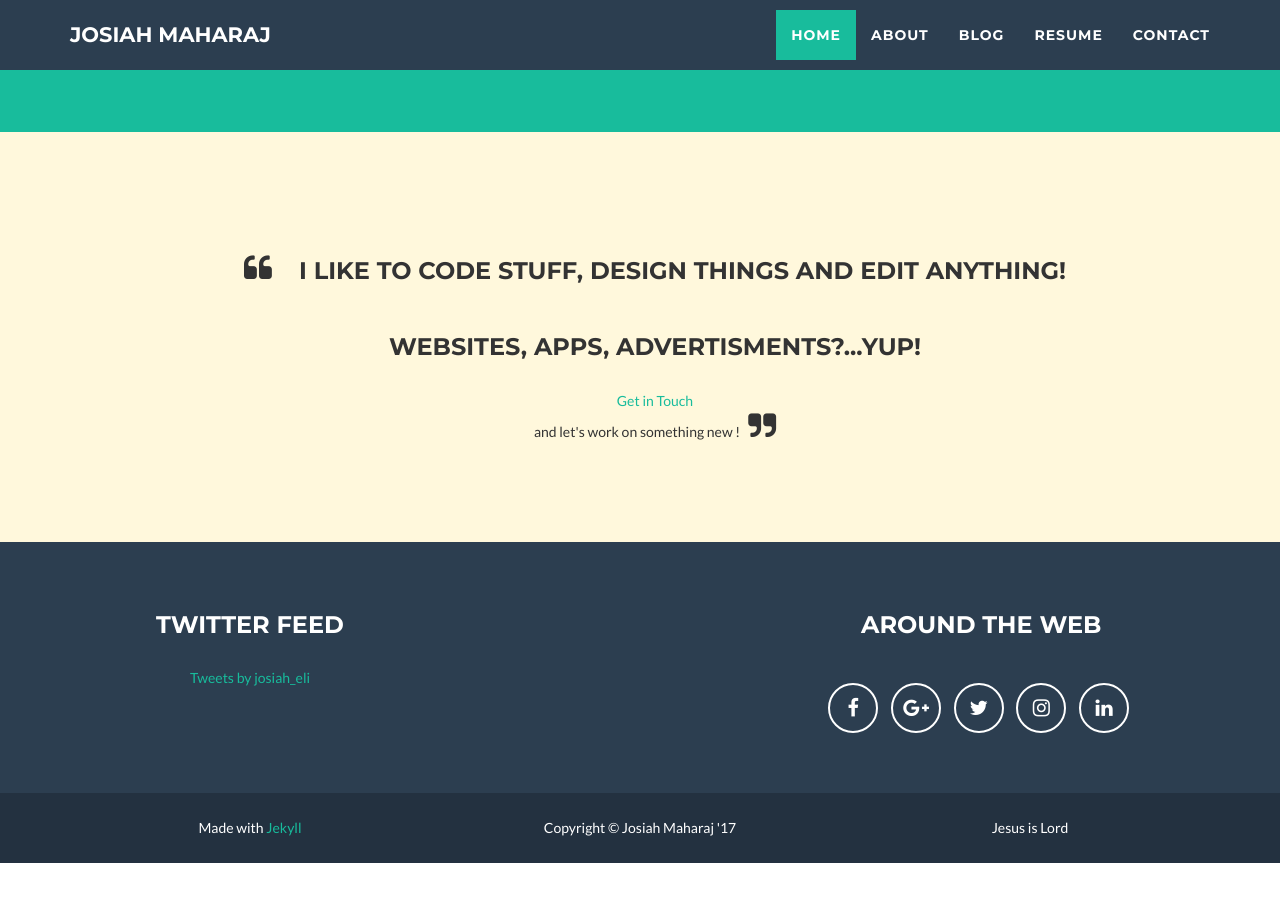
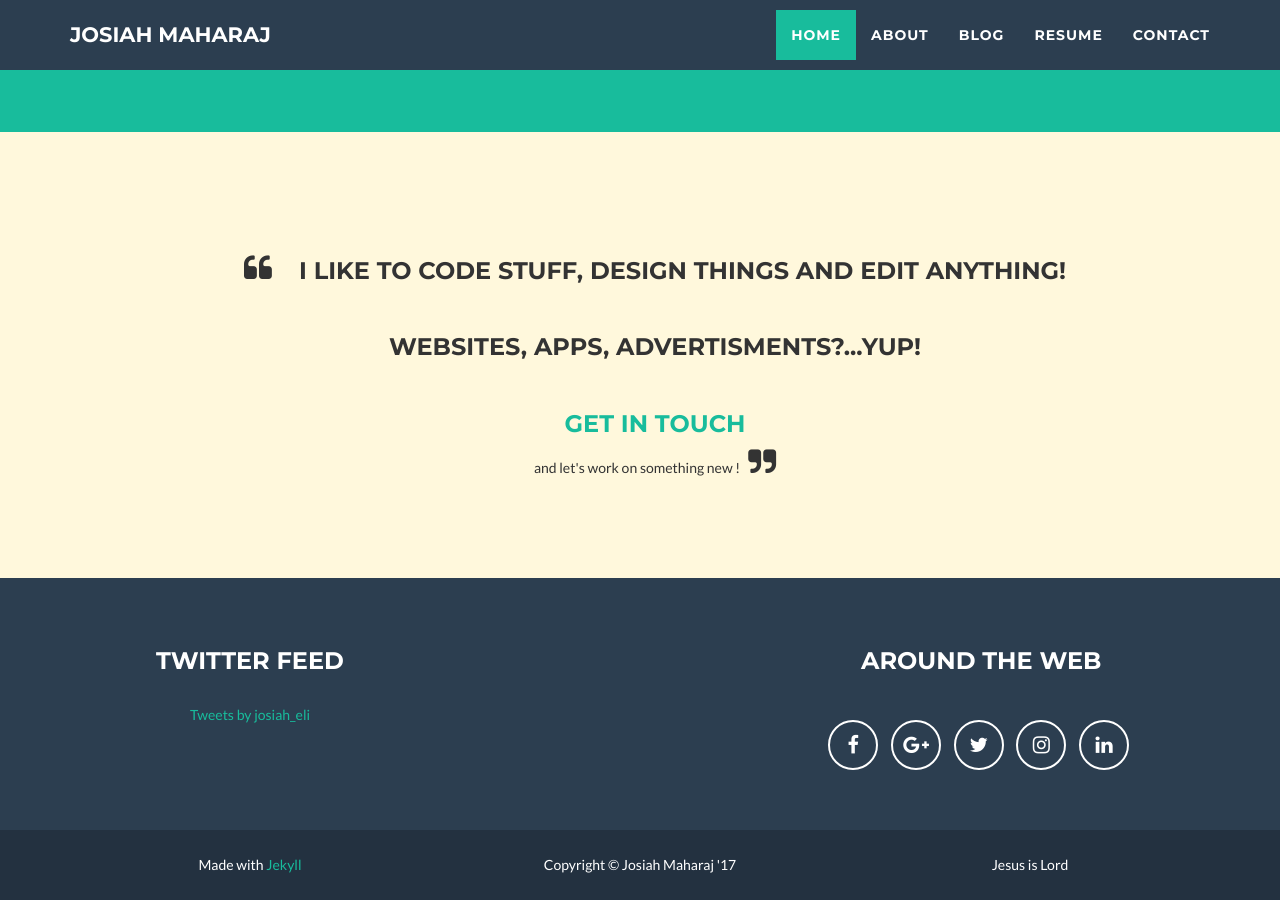
Before and after one commit to josiahmaharaj/josiahmaharaj.github.io, a Jekyll site: the page built from index.html, in a window 1280 px wide and 900 px high, scrolled down 673 px. Built offline with Jekyll 4.4.1, drawn with Linux system fonts in a browser that asks for light colours; nearby versions of some CDN libraries; comment, search, counter and statistics services are not loaded; before the commit the page ends 1536 px from its top, so only the background shows below that.

Commit message:
get again

```diff
--- a/index.html
+++ b/index.html
@@ -36,7 +36,7 @@
                     <div class="col-lg-12">
                     <h3 class="name"><i id="element-to-animate" class="name fa fa2 fa-quote-left animated"></i>&nbsp;&nbsp;&nbsp;&nbsp;I like to Code Stuff, Design Things and Edit anything!</h3><br>
                     <h3 class="name">Websites, Apps, Advertisments?...yup!</h3><br>
-                    <a href="{{ "/contact.html" | prepend: site.baseurl }}">Get in Touch</a></div> and let's work on something new !&nbsp;&nbsp;&nbsp;<i id="element-to-animate1" class=" fa fa2 fa-quote-right animated"></i>
+                    <a href="{{ "/contact.html" | prepend: site.baseurl }}"><h3>Get in Touch</h3></a></div> and let's work on something new !&nbsp;&nbsp;&nbsp;<i id="element-to-animate1" class=" fa fa2 fa-quote-right animated"></i>
                     </div>
             </div>
             </div>
```
